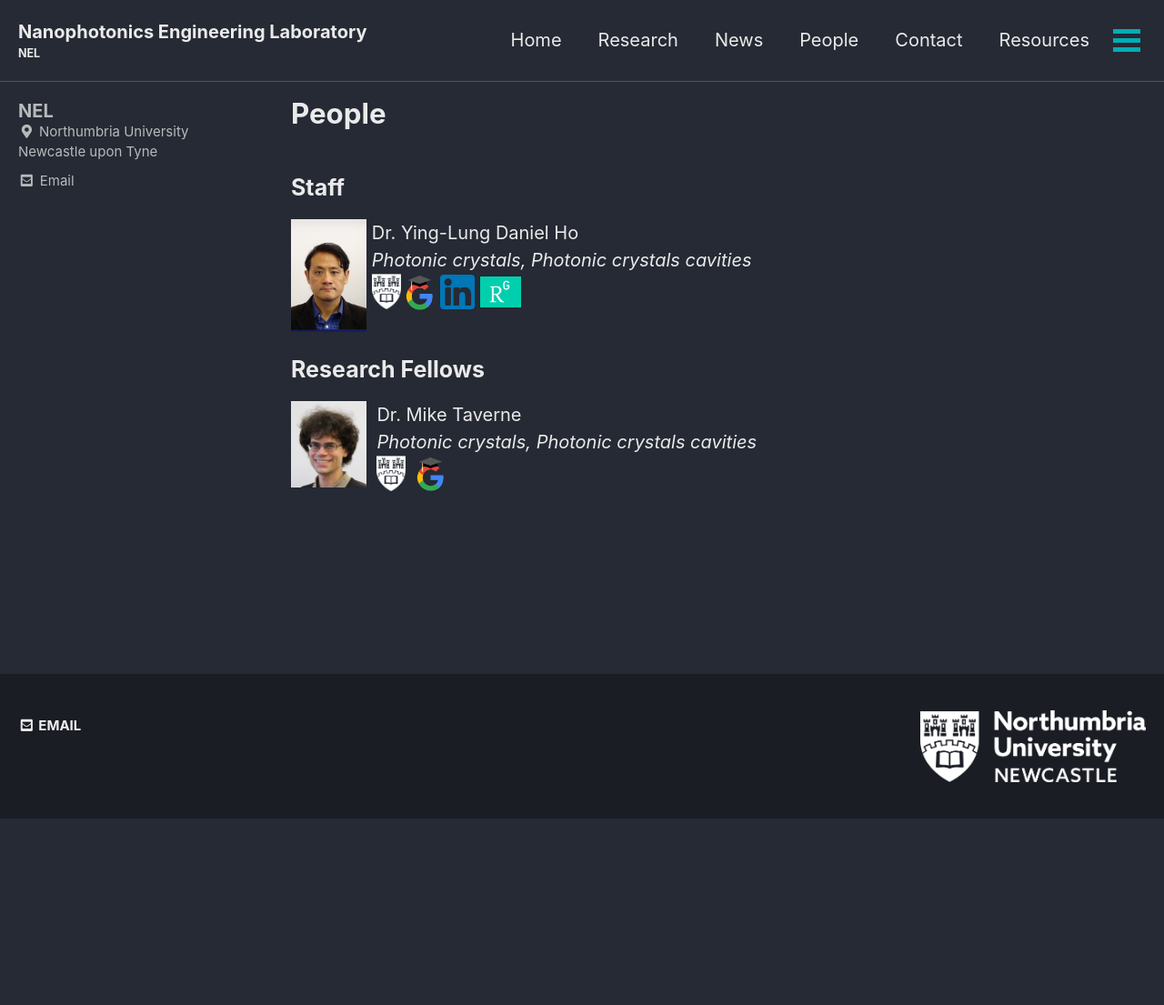
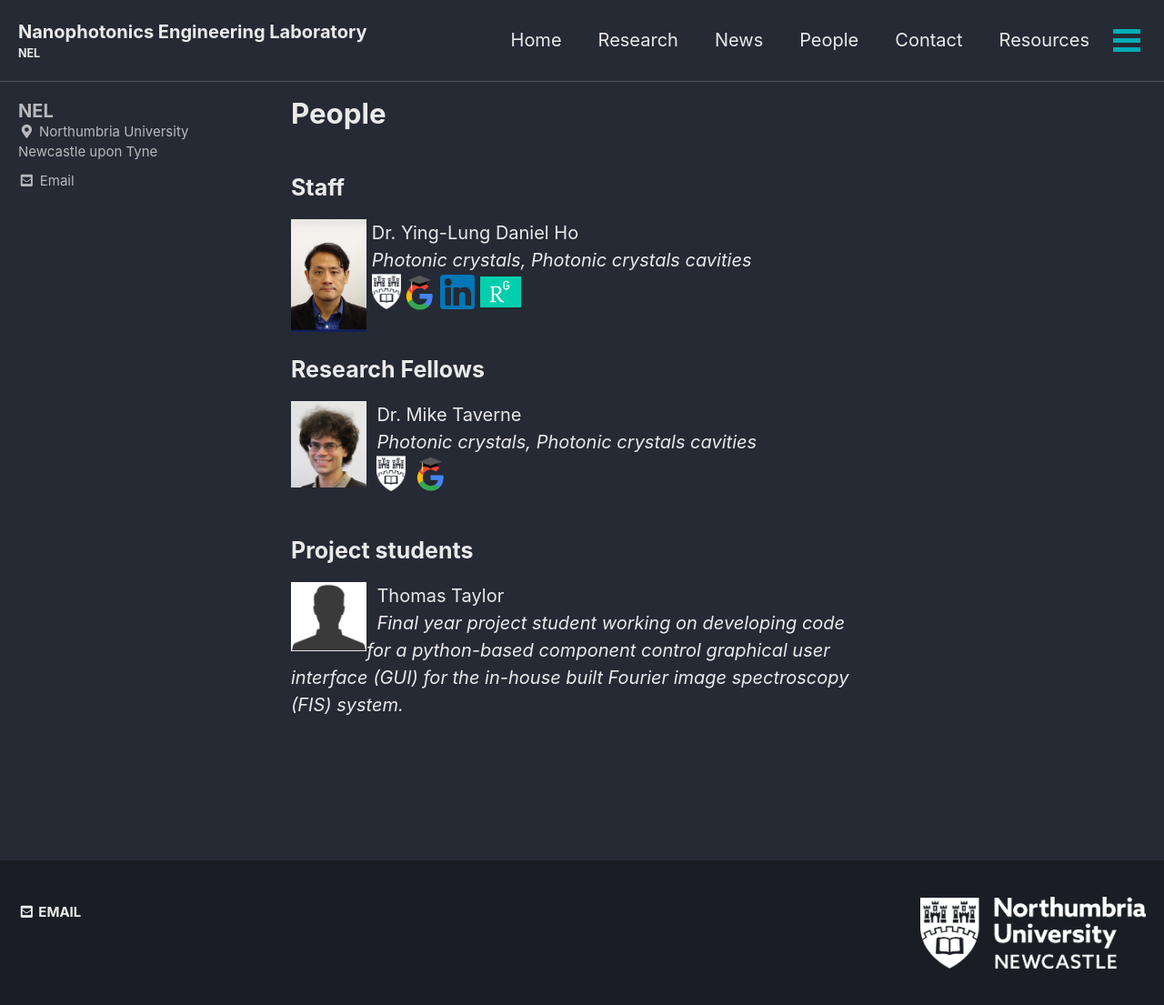
Before and after one commit to qubits/nanophotonicenglab.github.io, a Jekyll site: the page built from _pages/people.md, in a window 1280 px wide. Shown: the whole page at 91% size. Built offline with Jekyll 4.4.1, drawn with Linux system fonts in a browser that asks for light colours; cached includes are drawn as plain includes; before the commit the page ends 900 px from its top, so only the background shows below that.

Commit message:
Tom profile re-enabled

```diff
--- a/_pages/people.md
+++ b/_pages/people.md
@@ -18,14 +18,14 @@ Dr. Mike Taverne<br>&nbsp;
 <a href="https://www.northumbria.ac.uk/about-us/our-staff/t/mike-taverne"><img src="{{ site.url }}{{ site.baseurl }}/assets/profiles/nuw.png" alt="HT" style="width: 5%; border: none; text-decoration: none"/></a>&nbsp;
 <a href="https://scholar.google.com/citations?user=9sFGPrEAAAAJ"><img src="{{ site.url }}{{ site.baseurl }}/assets/profiles/google.png" alt="HT" style="width: 5%; border: none; text-decoration: none"/></a>&nbsp;
 
-<!--## Project students
+## Project students
 <img src="{{ site.url }}{{ site.baseurl }}/assets/profiles/profile_im_HT.jpg" alt="HT" style="float: left;width: 13%"/>&nbsp;
 Thomas Taylor<br>&nbsp;
 *Final year project student working on developing code for a python-based component control graphical user interface (GUI) for the in-house built Fourier image spectroscopy (FIS) system.*<br>&nbsp;
 
-<img src="{{ site.url }}{{ site.baseurl }}/assets/profiles/profile_im_HT.jpg" alt="HT" style="float: left;width: 13%"/>&nbsp;
+<!--<img src="{{ site.url }}{{ site.baseurl }}/assets/profiles/profile_im_HT.jpg" alt="HT" style="float: left;width: 13%"/>&nbsp;
 Kian Meadows<br>&nbsp;
-*Final year project student working on developing code for a python-based component control graphical user interface (GUI) for the in-house built Fourier image spectroscopy (FIS) system.*<br>&nbsp;
+*Final year project student working on developing code for a python-based component control graphical user interface (GUI) for the in-house built Fourier image spectroscopy (FIS) system.*<br>&nbsp;-->
 
 <!--<a href="https://www.linkedin.com/in/hamditorun/"><img src="{{ site.url }}{{ site.baseurl }}/assets/profiles/linkedin.png" alt="HT" style="width: 6%; border: none; text-decoration: none"/></a>&nbsp;
 <a href="https://www.researchgate.net/profile/Hamdi-Torun/"><img src="{{ site.url }}{{ site.baseurl }}/assets/profiles/rg.png" alt="HT" style="width: 7%; border: none; text-decoration: none"/></a>&nbsp;-->
```
